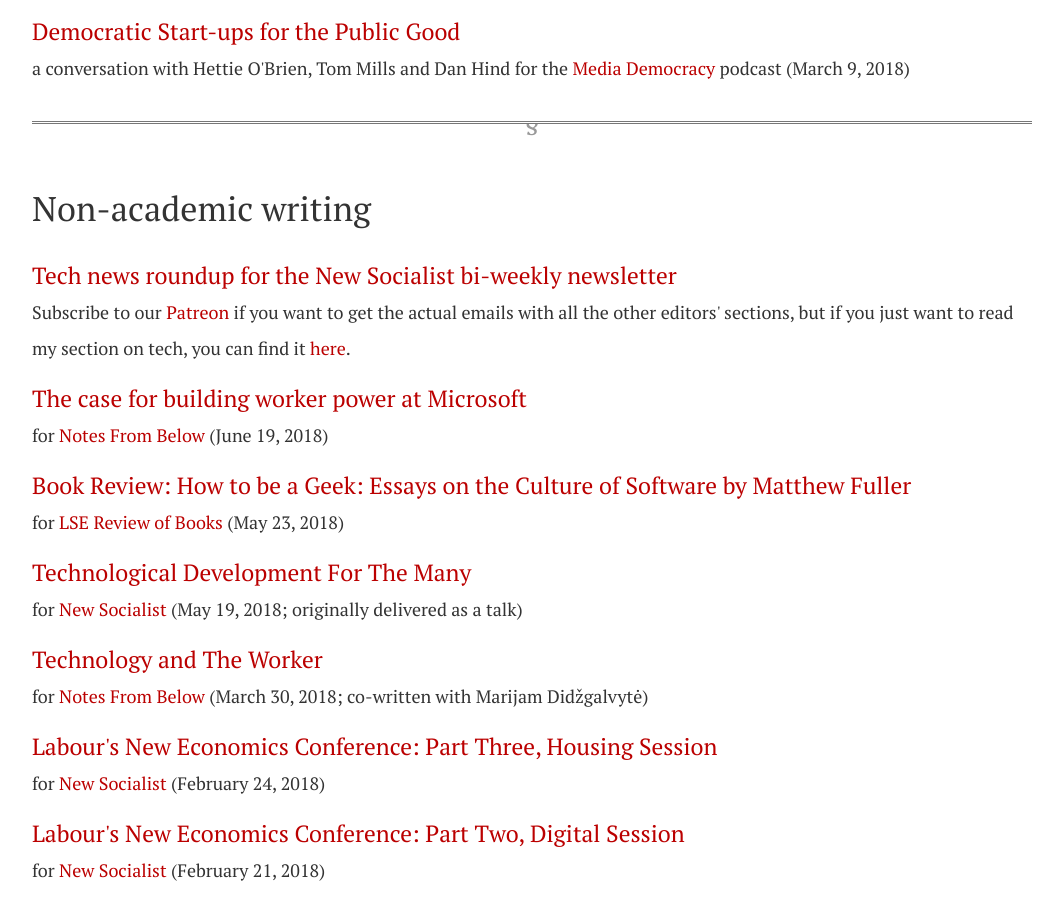
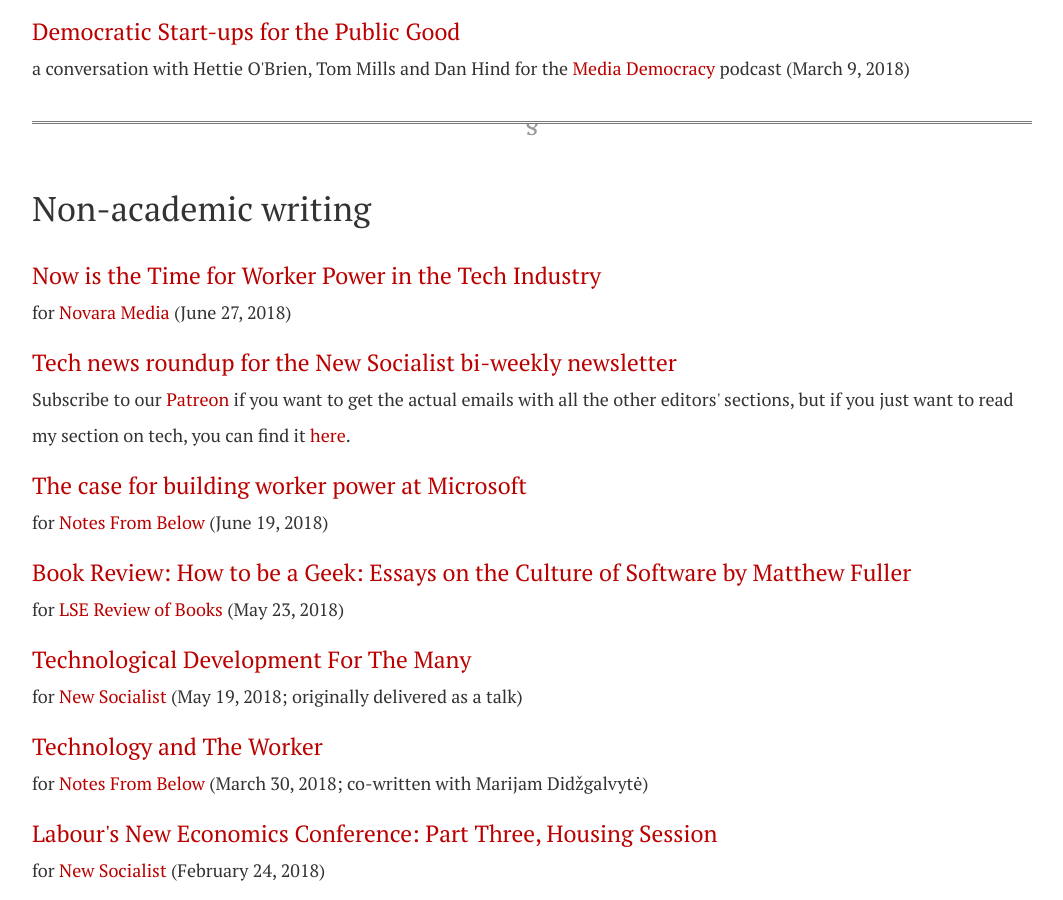
Before and after one commit to dellsystem/dellsystem.github.io, a Jekyll site: the page built from words.html, in a window 1280 px wide and 900 px high, scrolled down 766 px. Shown: the whole window, without its empty margins (108-1171 px from the left). Built offline with Jekyll 4.4.1, drawn with Linux system fonts in a browser that asks for light colours; nearby versions of some CDN libraries.

Commit message:
Add Novara Media piece to words.html

```diff
--- a/words.html
+++ b/words.html
@@ -58,6 +58,14 @@ title: Words
 <h2 id="external">Non-academic writing</h2>
 
 <dl class="vertical">
+<dt>
+    <a href="http://novaramedia.com/2018/06/27/now-is-the-time-for-worker-power-in-the-tech-industry/">
+        Now is the Time for Worker Power in the Tech Industry
+    </a>
+</dt>
+<dd>for <a href="http://novaramedia.com">Novara Media</a>
+    (June 27, 2018)
+</dd>
 <dt>
     <a href="/new-socialist-newsletter">
         Tech news roundup for the New Socialist bi-weekly newsletter
```
